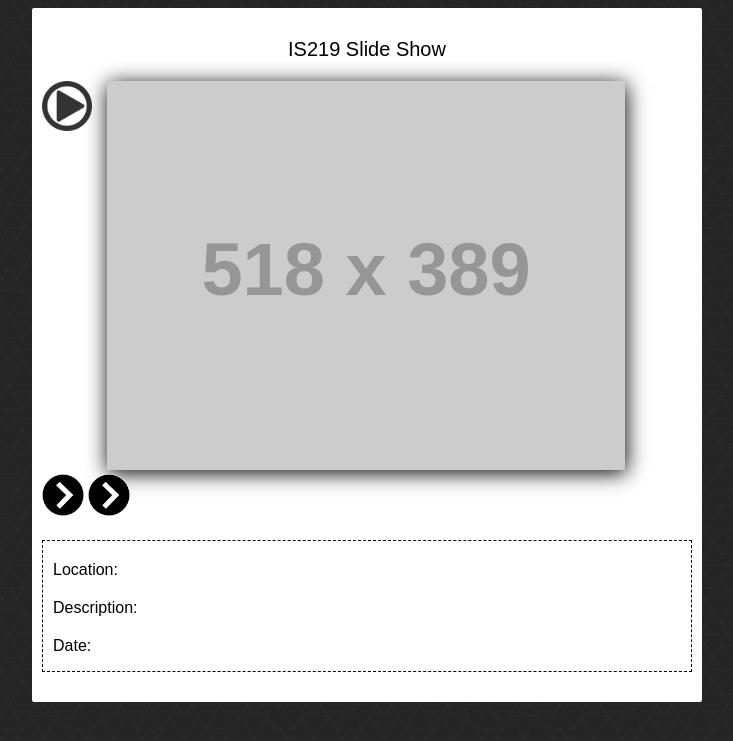
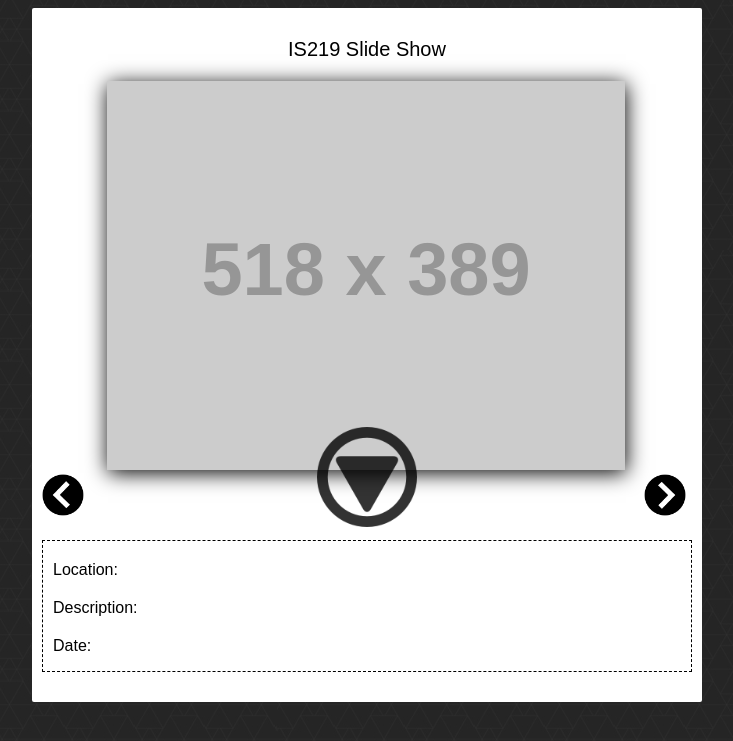
Before and after one commit to jscottsiri/Project2JSON, a PHP site: page /index.html in a window 1280 px wide. Shown: the top 741 px of the page, without its empty margins (273-1006 px from the left). Run offline with PHP 8.4, Linux system fonts and the light colour scheme; grey boxes labelled with a size stand in for pictures from a placeholder-image service; some libraries are stand-ins or nearby versions.

Commit message:
SideButtons

```diff
--- a/css/style.css
+++ b/css/style.css
@@ -52,11 +52,23 @@ body {
 #prevPhoto {
 	height: 42px;
 	width: 42px;
+	-webkit-transform: rotate(180deg);
+    -moz-transform: rotate(180deg);
+    -o-transform: rotate(180deg);
+    -ms-transform: rotate(180deg);
+    transform: rotate(180deg);
 }
-
+#prevPhoto:hover{
+	opacity:.8;
+}
+#nextPhoto:hover{
+	opacity:.8;
+}
 #nextPhoto {
 	height: 42px;
 	width: 42px;
+	position: absolute;
+	margin: 0 560px;
 }
 
 .details p {
@@ -68,9 +80,17 @@ body {
 	margin: 20px 0px;
 }
 
+.moreIndicator{
+	position: absolute;
+    top: 0; bottom:0; left: 0; right:0;
+    margin: auto;
+}
+
 /*Add CSS styles to rotate the element 90deg
 Make it animate nicely. You'll need CSS3 for this*/
-.rot90 {}
+.rot90 {
+transform: scale(2) rotate(90deg) translate(50px);
+}
 
 /*Add CSS styles to rotate the element 180deg
 Make it animate nicely. You'll need CSS3 for this*/
--- a/index.html
+++ b/index.html
@@ -8,27 +8,6 @@
 	<script src="https://code.jquery.com/ui/1.10.4/jquery-ui.min.js"></script>
 	<script src='js/gallery.js' type="text/javascript"></script>
 </head>
-<script>
-	function GalleryImage(location,description,date,img,src){
-		this.location= location;
-		this.description=description;
-		this.date=date;
-		this.img=img;
-		this.url=src;
-	}
-	function reqListener () {
-	console.log(this.responseText);
-	}
-	var mRequest = new XMLHttpRequest();
-	mRequest.addEventListener("load",reqListener);
-	mRequest.open("GET", "C:\Users\Supper TS\Desktop\JSONProject\images.json");
-	mRequest.send(null);
-
-	var mimages = mRequest.mimages[];
-	function swapPhoto(){
-
-	}
-</script>
 <body>
   <div id="photoBooth">
     <p class="banner">IS219 Slide Show</p>
```
Also changed, not shown: js/gallery.js (+25 -3 lines).
